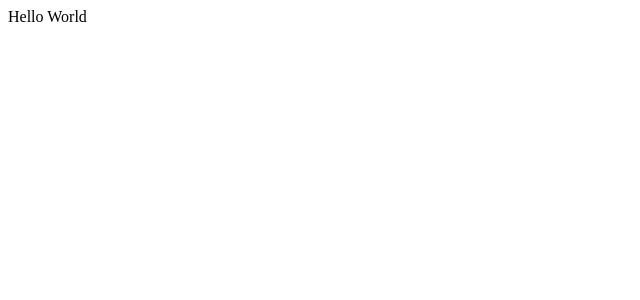
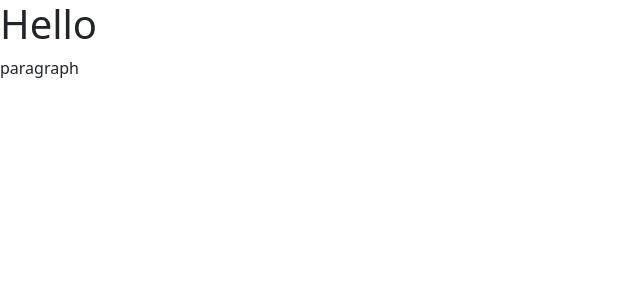
Before and after one commit to marinaivanovadev/my-first-app, a React (Create React App) app: page / in a window 1280 px wide. Shown: the top 300 px of the page, without its empty margins (0-640 px from the left). Built offline with nearby package versions, Linux system fonts and the light colour scheme.

Commit message:
Loaded Bootstrap and Created React Components

```diff
--- a/package.json
+++ b/package.json
@@ -6,6 +6,9 @@
     "@testing-library/jest-dom": "^5.17.0",
     "@testing-library/react": "^13.4.0",
     "@testing-library/user-event": "^13.5.0",
+    "bootstrap": "^5.3.3",
+    "jquery": "^3.7.1",
+    "popper.js": "^1.16.1",
     "react": "^18.2.0",
     "react-dom": "^18.2.0",
     "react-scripts": "5.0.1",
--- /dev/null
+++ b/src/App.jsx
@@ -0,0 +1,12 @@
+import React, { Component } from "react";
+
+export class NavBar extends Component{
+    render() {
+        return (
+            <React.Fragment>
+                <h1>Hello</h1>
+                <p>paragraph</p>
+            </React.Fragment>
+        );
+    }
+}
--- a/src/index.js
+++ b/src/index.js
@@ -1,10 +1,13 @@
 import React from "react";
 import { createRoot } from "react-dom/client"; // Import createRoot from react-dom/client
+import "jquery";
+import "popper.js/dist/umd/popper";
+import "bootstrap/dist/js/bootstrap";
+import "bootstrap/dist/css/bootstrap.css";
+import { NavBar } from "./App";
 
-const element = <div>Hello World</div>;
+
 
 // Use createRoot to render your element
 const root = createRoot(document.getElementById("root"));
-root.render(element);
-
-console.log(element);
+root.render(<NavBar />);
```
Also changed, not shown: 1 other file (tests, documents, lock files or other folders).
